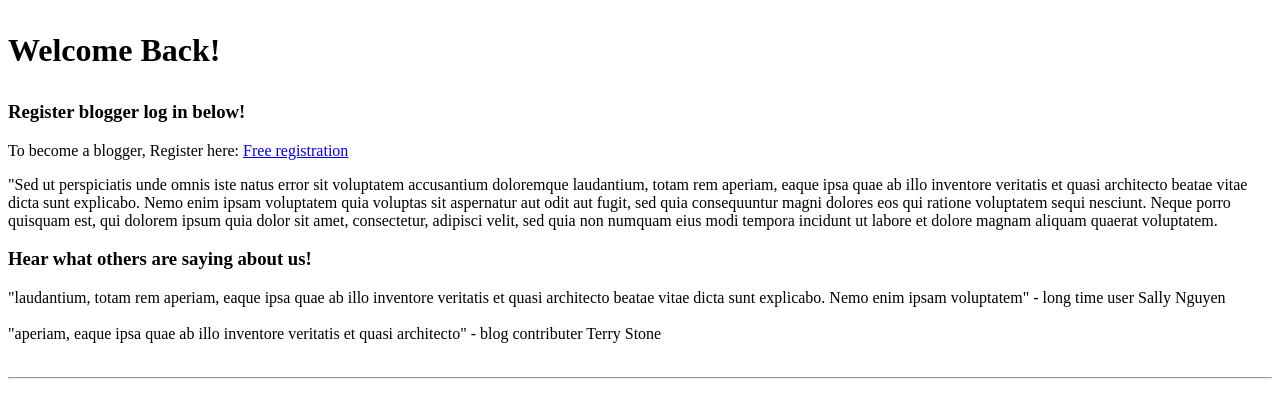
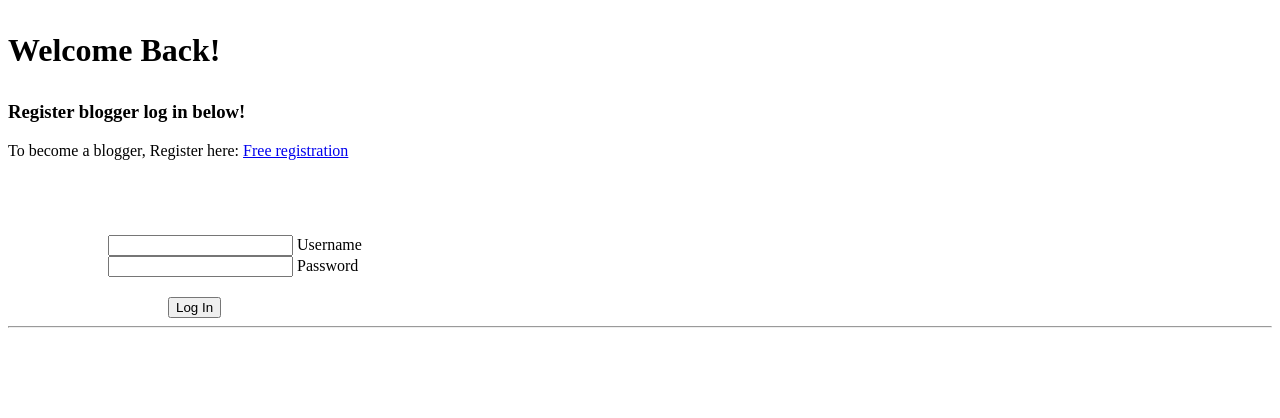
Before and after one commit to nrnoble/blogs, a PHP site: page /views/blogger-signin.php in a window 1280 px wide. Shown: the top 418 px of the page. Run offline with PHP 8.4, Linux system fonts and the light colour scheme.

Commit message:
working on login\logout. Side bar now toggles depending the the signin state

```diff
--- a/views/blogger-signin.php
+++ b/views/blogger-signin.php
@@ -27,17 +27,18 @@
                         <p class="paragraphIndent">To become a blogger, Register here: <a href="/328/blogs/signup">Free registration</a></p>
                     </div>
                     <include href="/views/includes/emptyrow-include.php" />
-                    <div class="col-md-12 col-sm-12 col-sm-12 defaultbackgroundcolor" >
-                        <p class="paragraphIndent">
-                            "Sed ut perspiciatis unde omnis iste natus error sit voluptatem accusantium doloremque laudantium, totam rem aperiam, eaque ipsa quae ab illo inventore veritatis et quasi architecto beatae vitae dicta sunt explicabo. Nemo enim ipsam voluptatem quia voluptas sit aspernatur aut odit aut fugit, sed quia consequuntur magni dolores eos qui ratione voluptatem sequi nesciunt. Neque porro quisquam est, qui dolorem ipsum quia dolor sit amet, consectetur, adipisci velit, sed quia non numquam eius modi tempora incidunt ut labore et dolore magnam aliquam quaerat voluptatem.
-                        </p>
+                    <div class="col-md-12 col-sm-12 col-sm-12 defaultbackgroundcolor" style="margin-top: 75px; margin-left: 100px" >
+                        <form action="/328/blogs/sigin" method="post" enctype="multipart/form-data">
+                            <input type="text" name="usernamne" id="fileToUpload" class="inline numbersOnly">
+                            <label class="control-label">Username</label><BR>
+                            <input type="text" name="password" id="passwordID" class=" inline numbersOnly">
+                            <label class="control-label">Password</label><br>
+
+                            <input type="submit" id="idimageSummit" class=" btn btn-primary" value="Log In" name="submit" style="margin-left: 60px; margin-top: 20px">
+                        </form>
                     </div>
                     <div class="col-md-12 col-sm-12 col-sm-12 defaultbackgroundcolor  " >
-                        <h3><p class="paragraphIndent">Hear what others are saying about us!</p></h3>
-                        <p class="paragraphIndent2">
-                            "laudantium, totam rem aperiam, eaque ipsa quae ab illo inventore veritatis et quasi architecto beatae vitae dicta sunt explicabo. Nemo enim ipsam voluptatem" - long time user Sally Nguyen<BR><BR>
-                            "aperiam, eaque ipsa quae ab illo inventore veritatis et quasi architecto" - blog contributer Terry Stone<BR><BR>
-                        </p>
+
 
                     </div>
 
@@ -59,6 +60,28 @@
 
 
 </header>
+
+<script>
+    //    [0-9\-\(\)\s]+
+
+    $('.numbersOnly').returnValue(function () {
+        if (this.value != this.value.match(/^[a-zA-Z\-]+$/, '')) {
+            this.value = this.value.replace (/^[a-zA-Z\-]+$/, '');
+        }
+    });
+
+</script>
+
+<SCRIPT>
+    $('.phoneNumberFilter').keyup(function () {
+        if (this.value != this.value.match(/^[a-zA-Z\-]+$, '')) {
+            this.value = this.value.replace (/^[a-zA-Z\-]+$/, '');
+        }
+    });
+</SCRIPT>
+
+
+
 <include href="/views/includes/libraryscripts-include.php" />
 
 </body>
--- a/views/default-home.php
+++ b/views/default-home.php
@@ -1,3 +1,8 @@
+<?php
+session_start();
+$F3 =  $_SESSION["f3"]
+?>
+
 <!DOCTYPE html>
 <html lang="en">
 
--- a/views/includes/head-include.php
+++ b/views/includes/head-include.php
@@ -14,6 +14,8 @@
     <link rel="stylesheet" href="https://maxcdn.bootstrapcdn.com/bootstrap/3.3.5/css/bootstrap.min.css">
     <link rel="stylesheet" href="https://maxcdn.bootstrapcdn.com/bootstrap/3.3.5/css/bootstrap-theme.min.css">
     <link rel="stylesheet" type="text/css" href="/328/blogs/css/styles.css">
+    <script src="https://cdn.datatables.net/1.10.15/js/jquery.dataTables.js"></script>
+    <script src="https://code.jquery.com/jquery-1.12.4.js"></script>
 
 
     <title>Blogs</title>
```
Also changed, not shown: index.php (+19 -0 lines), jscript/helpers.js (added, +9 -0 lines), views/includes/sidebar-include.php (+11 -4 lines).
